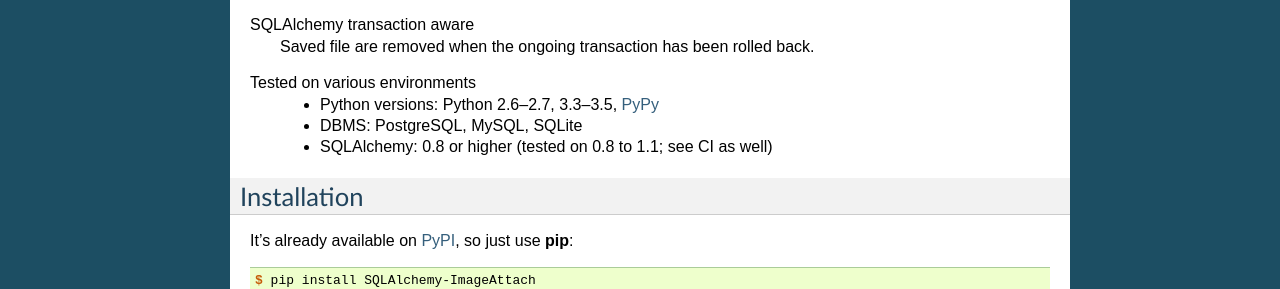
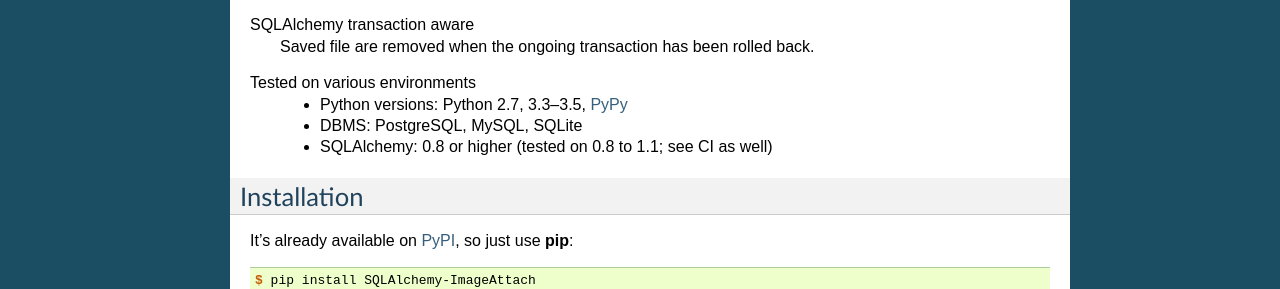
Before and after one commit to dahlia/sqlalchemy-imageattach, a Sphinx documentation site: the page built from docs/index.rst, in a window 1280 px wide. Shown: the part 369-658 px from the top of the page. Built offline with Sphinx 7.4.7, drawn with Linux system fonts in a browser that asks for light colours.

Commit message:
Drop Python 2.6 support

```diff
--- a/README.rst
+++ b/README.rst
@@ -22,7 +22,7 @@
    Saved file are removed when the ongoing transaction has been rolled back.
 
 Tested on various environments
-   - Python versions: Python 2.6--2.7, 3.3--3.5, PyPy_
+   - Python versions: Python 2.7, 3.3--3.5, PyPy_
    - DBMS: PostgreSQL, MySQL, SQLite
    - SQLAlchemy: 0.8 or higher
 
--- a/docs/changes.rst
+++ b/docs/changes.rst
@@ -6,7 +6,7 @@
 
 To be released.
 
-- Dropped Python 3.2 support.
+- Dropped Python 2.6 and 3.2 support.
 - Now :attr:`~sqlalchemy_imageattach.entity.Image.object_id` has a more
   default implementation for :class:`~uuid.UUID` primary keys.
   If a primary key is not composite and :class:`~uuid.UUID` type,
--- a/docs/index.rst
+++ b/docs/index.rst
@@ -22,7 +22,7 @@
    Saved file are removed when the ongoing transaction has been rolled back.
 
 Tested on various environments
-   - Python versions: Python 2.6--2.7, 3.3--3.5, PyPy_
+   - Python versions: Python 2.7, 3.3--3.5, PyPy_
    - DBMS: PostgreSQL, MySQL, SQLite
    - SQLAlchemy: 0.8 or higher (tested on 0.8 to 1.1; see CI as well)
 
--- a/setup.py
+++ b/setup.py
@@ -69,7 +69,6 @@
         'Intended Audience :: Developers',
         'License :: OSI Approved :: MIT License',
         'Operating System :: OS Independent',
-        'Programming Language :: Python :: 2.6',
         'Programming Language :: Python :: 2.7',
         'Programming Language :: Python :: 3',
         'Programming Language :: Python :: 3.3',
```
Also changed, not shown: .travis.yml, 1 other file.
